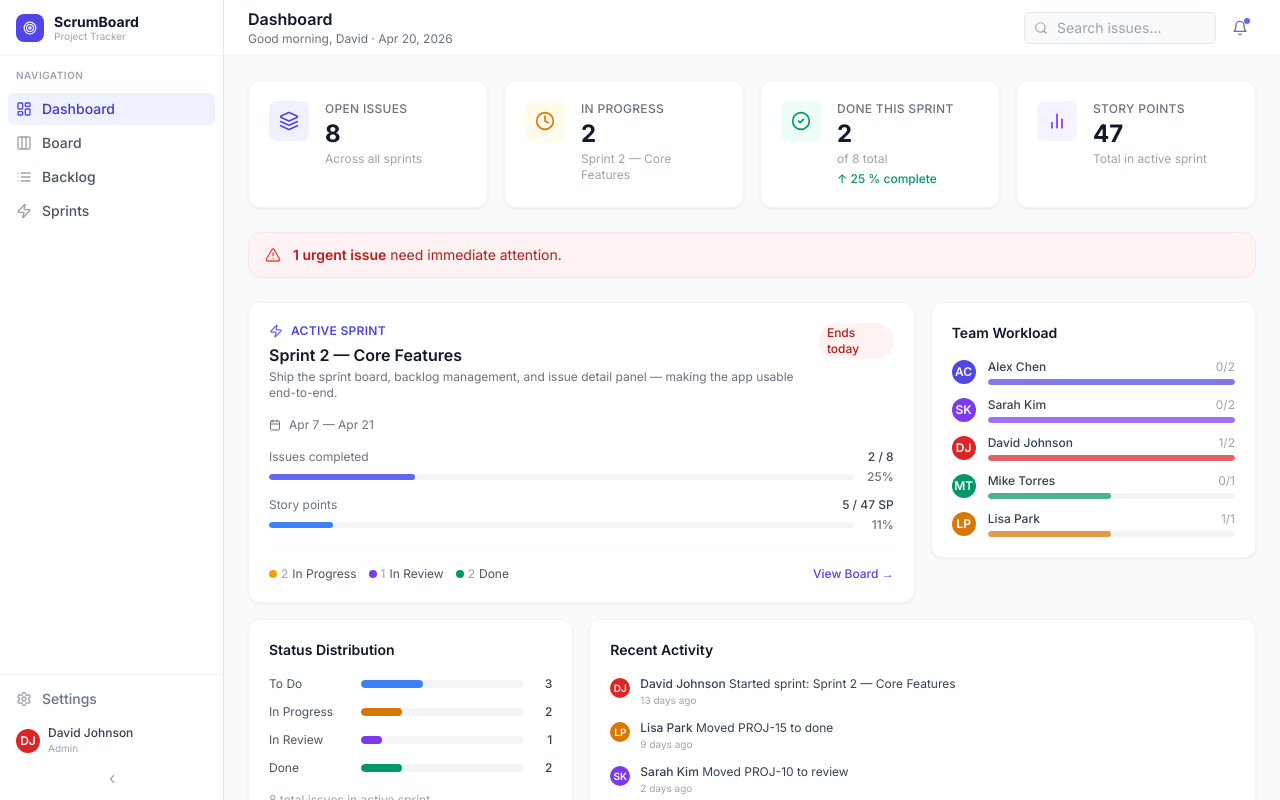
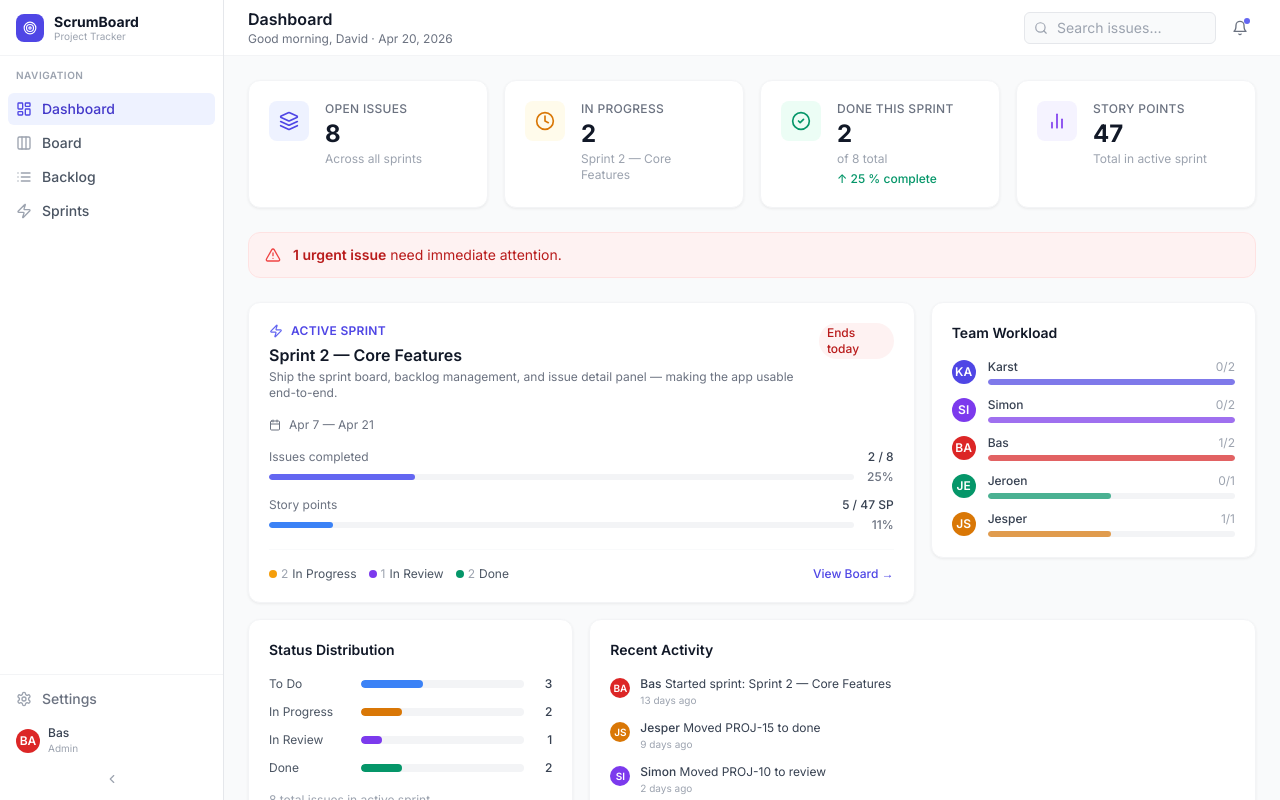
Before and after one commit to karstkappe-ui/scrumboard, a Next.js app: page / in a window 1280 px wide. Built offline with nearby package versions, Linux system fonts and the light colour scheme.

Commit message:
chore: update team members to Karst, Simon, Jeroen, Jesper, Bas, Riccardo
https://claude.ai/code/session_01W8pH7gz3hq3PG32BKHVoit

```diff
--- a/src/data/users.ts
+++ b/src/data/users.ts
@@ -3,42 +3,50 @@ import type { User } from '@/types';
 export const MOCK_USERS: User[] = [
   {
     id: 'user-1',
-    name: 'Alex Chen',
-    email: 'alex.chen@scrumboard.dev',
-    initials: 'AC',
+    name: 'Karst',
+    email: 'karst@scrumboard.dev',
+    initials: 'KA',
     color: '#4F46E5',
     role: 'developer',
   },
   {
     id: 'user-2',
-    name: 'Sarah Kim',
-    email: 'sarah.kim@scrumboard.dev',
-    initials: 'SK',
+    name: 'Simon',
+    email: 'simon@scrumboard.dev',
+    initials: 'SI',
     color: '#7C3AED',
     role: 'developer',
   },
   {
     id: 'user-3',
-    name: 'Mike Torres',
-    email: 'mike.torres@scrumboard.dev',
-    initials: 'MT',
+    name: 'Jeroen',
+    email: 'jeroen@scrumboard.dev',
+    initials: 'JE',
     color: '#059669',
     role: 'designer',
   },
   {
     id: 'user-4',
-    name: 'Lisa Park',
-    email: 'lisa.park@scrumboard.dev',
-    initials: 'LP',
+    name: 'Jesper',
+    email: 'jesper@scrumboard.dev',
+    initials: 'JS',
     color: '#D97706',
     role: 'tester',
   },
   {
     id: 'user-5',
-    name: 'David Johnson',
-    email: 'david.johnson@scrumboard.dev',
-    initials: 'DJ',
+    name: 'Bas',
+    email: 'bas@scrumboard.dev',
+    initials: 'BA',
     color: '#DC2626',
     role: 'admin',
   },
+  {
+    id: 'user-6',
+    name: 'Riccardo',
+    email: 'riccardo@scrumboard.dev',
+    initials: 'RI',
+    color: '#0891B2',
+    role: 'developer',
+  },
 ];
```
